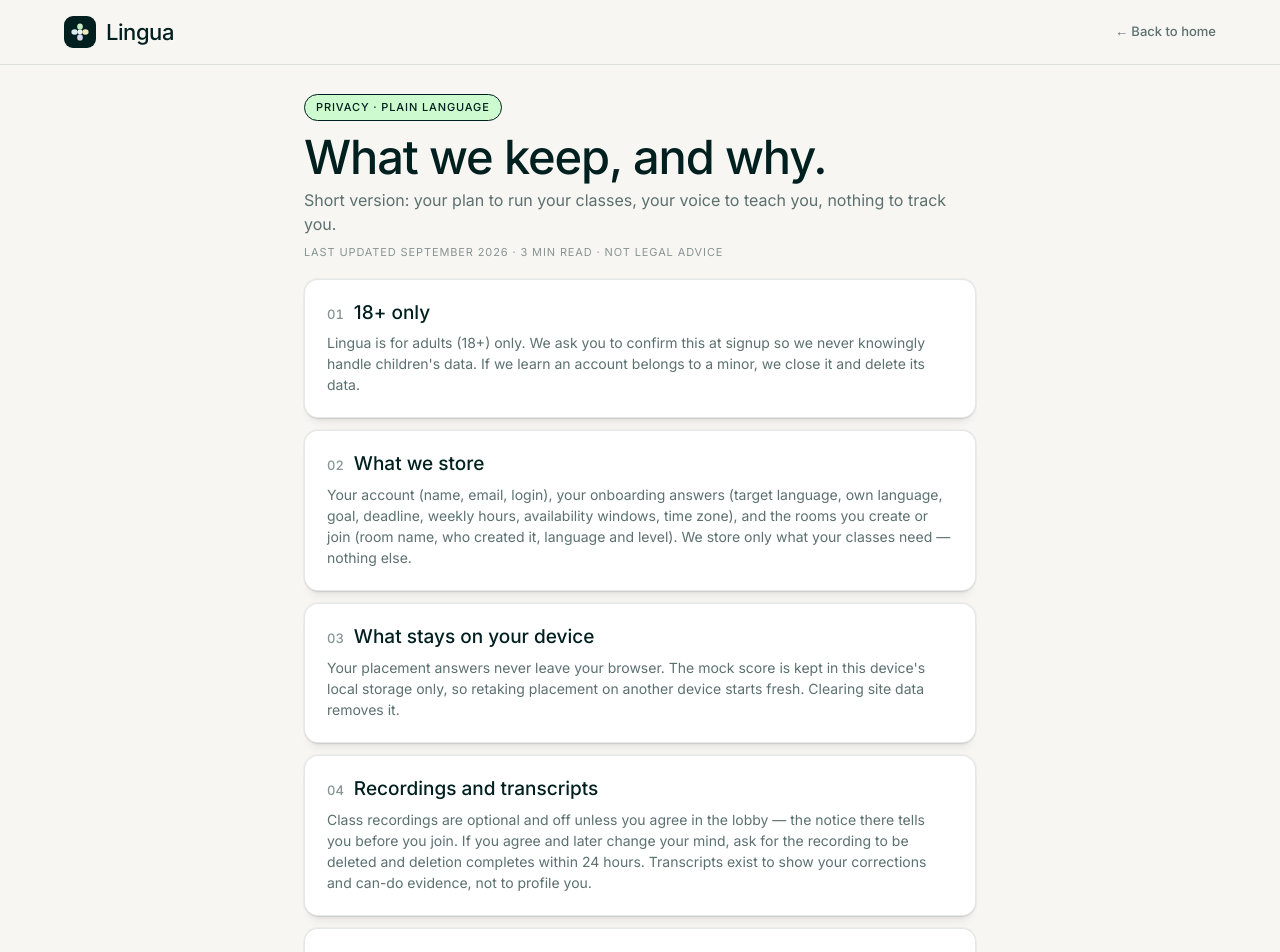
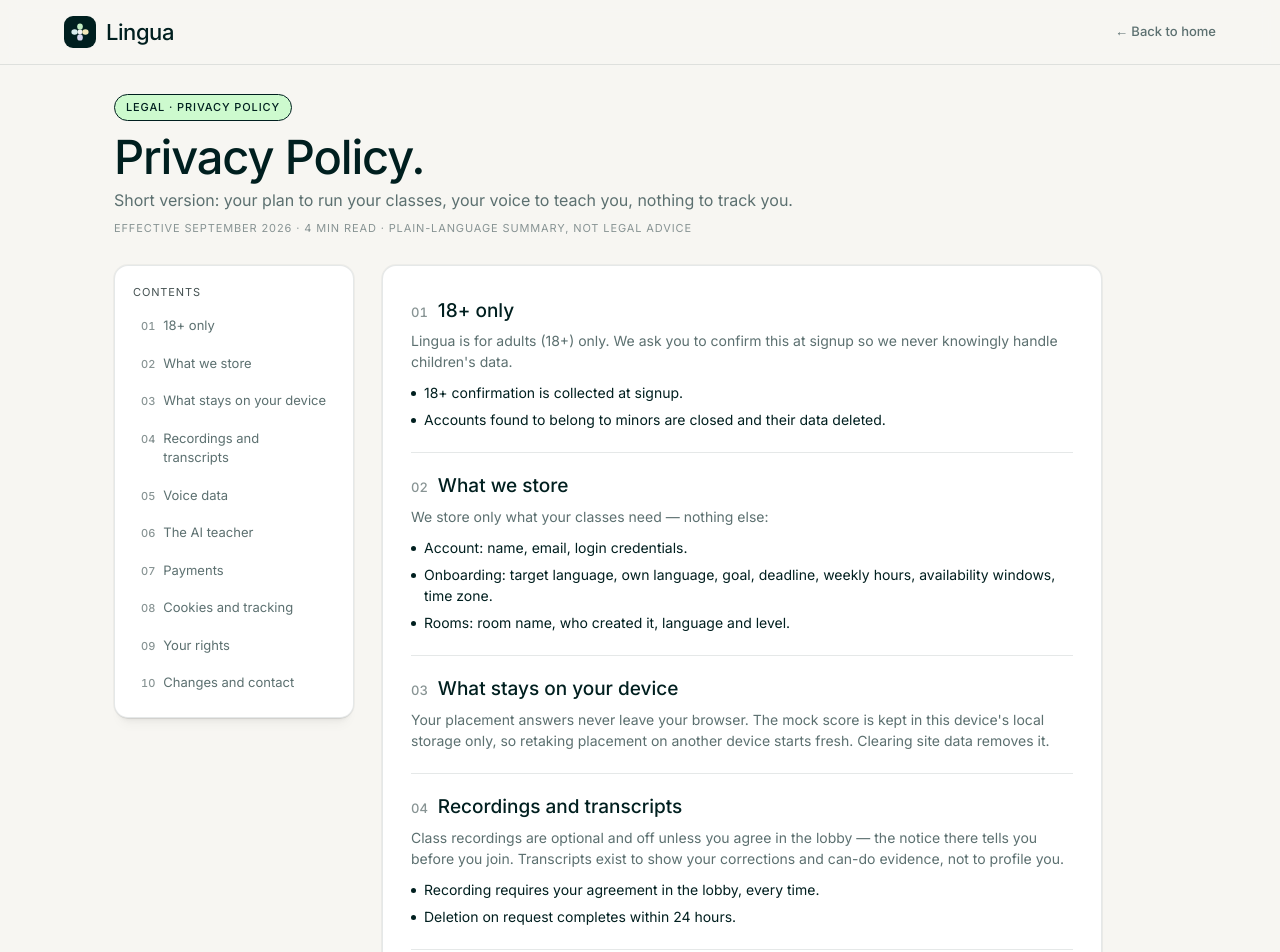
Before and after one commit to user-synax/Lingua, a Next.js app in the folder frontend/: page /privacy in a window 1280 px wide. Shown: the top 952 px of the page. Built offline with nearby package versions, Linux system fonts and the light colour scheme; no server answers.

Commit message:
feat(frontend): restructure privacy as anchored document with contents

```diff
--- a/frontend/app/privacy/page.js
+++ b/frontend/app/privacy/page.js
@@ -7,42 +7,64 @@ import { LinguaLogo } from "@/components/ui/Logo";
 // PRD §16; not legal advice. Claims match what the app actually does.
 const SECTIONS = [
   {
+    id: "eligibility",
     title: "18+ only",
-    body: "Lingua is for adults (18+) only. We ask you to confirm this at signup so we never knowingly handle children's data. If we learn an account belongs to a minor, we close it and delete its data.",
+    body: "Lingua is for adults (18+) only. We ask you to confirm this at signup so we never knowingly handle children's data.",
+    points: ["18+ confirmation is collected at signup.", "Accounts found to belong to minors are closed and their data deleted."],
   },
   {
+    id: "what-we-store",
     title: "What we store",
-    body: "Your account (name, email, login), your onboarding answers (target language, own language, goal, deadline, weekly hours, availability windows, time zone), and the rooms you create or join (room name, who created it, language and level). We store only what your classes need — nothing else.",
+    body: "We store only what your classes need — nothing else:",
+    points: [
+      "Account: name, email, login credentials.",
+      "Onboarding: target language, own language, goal, deadline, weekly hours, availability windows, time zone.",
+      "Rooms: room name, who created it, language and level.",
+    ],
   },
   {
+    id: "on-device-data",
     title: "What stays on your device",
     body: "Your placement answers never leave your browser. The mock score is kept in this device's local storage only, so retaking placement on another device starts fresh. Clearing site data removes it.",
   },
   {
+    id: "recordings",
     title: "Recordings and transcripts",
-    body: "Class recordings are optional and off unless you agree in the lobby — the notice there tells you before you join. If you agree and later change your mind, ask for the recording to be deleted and deletion completes within 24 hours. Transcripts exist to show your corrections and can-do evidence, not to profile you.",
+    body: "Class recordings are optional and off unless you agree in the lobby — the notice there tells you before you join. Transcripts exist to show your corrections and can-do evidence, not to profile you.",
+    points: ["Recording requires your agreement in the lobby, every time.", "Deletion on request completes within 24 hours."],
   },
   {
+    id: "voice-data",
     title: "Voice data",
-    body: "We never build voiceprints and never try to read emotions from your camera or voice — our pacing adapts only to response time and error rate. Voice is used to run the class, transcribe what was said verbatim, and score pronunciation.",
+    body: "Voice is used to run the class, transcribe what was said verbatim, and score pronunciation. Our pacing adapts only to response time and error rate.",
+    points: ["We never build voiceprints.", "We never infer emotions from camera or voice."],
   },
   {
+    id: "ai-teacher",
     title: "The AI teacher",
-    body: "The tutor always identifies as an AI tutor and never claims to be human when asked. If it is unsure about a rule, it says so and points to the reference instead of guessing — and you can flag anything it says, which sends the statement to a human review queue.",
+    body: "The tutor always identifies as an AI tutor and never claims to be human when asked. If it is unsure about a rule, it says so and points to the reference instead of guessing.",
+    points: ["Anything the tutor says can be flagged for human review.", "Reviewed mistakes fix the lesson material, not just the single answer."],
   },
   {
+    id: "payments",
     title: "Payments",
     body: "Payments are handled by Stripe plus local methods such as UPI — your card or bank details go to them, never to our servers. We keep only the fact of your subscription (plan and status) so we can unlock your classes.",
   },
   {
+    id: "cookies",
     title: "Cookies and tracking",
     body: "We run no advertising trackers and sell no data. The essentials: a session cookie that keeps you logged in, and local storage for your unfinished placement attempt. Nothing follows you around the web.",
   },
   {
+    id: "your-rights",
     title: "Your rights",
-    body: "You can edit your name and plan from your account page, and delete your account there at any time — deletion removes your account and stored answers. For anything else (a copy of your data, a correction, or a regional request under the GDPR, India's DPDP Act, or the CCPA), contact us and we will respond.",
+    body: "You can edit your name and plan from your account page, and delete your account there at any time — deletion removes your account and stored answers.",
+    points: [
+      "Copies of your data, corrections, and regional requests (GDPR, India's DPDP Act, CCPA): contact us and we will respond.",
+    ],
   },
   {
+    id: "changes",
     title: "Changes and contact",
     body: "If this policy changes in a way that matters, we will note the new date at the top of this page before the change takes effect. Questions about any of the above: contact us and a human replies. This page is a plain-language summary, not legal advice.",
   },
@@ -63,26 +85,46 @@ export default function PrivacyPage() {
         </div>
       </header>
 
-      <main className="mx-auto w-full max-w-[720px] px-[20px] md:px-[24px] py-[20px] md:py-[28px] flex flex-col gap-[18px]">
-        <div>
-          <PillBadge>Privacy · plain language</PillBadge>
+      <main className="mx-auto w-full max-w-[1100px] px-[20px] md:px-[24px] py-[20px] md:py-[28px] flex flex-col gap-[20px] md:gap-[28px]">
+        <div className="max-w-[720px]">
+          <PillBadge>Legal · Privacy Policy</PillBadge>
           <h1 className="mt-[12px] text-[36px] md:text-[47px] font-medium leading-[1] tracking-[-0.02em] md:tracking-[-1.13px] text-[var(--color-forest-ink)]">
-            What we keep, and why.
+            Privacy Policy.
           </h1>
           <p className="mt-[8px] text-[14px] md:text-[16px] leading-[1.5] text-[var(--color-lichen-gray)]">
             Short version: your plan to run your classes, your voice to teach you, nothing to track you.
           </p>
           <p className="mt-[8px] text-[11px] tracking-[0.08em] uppercase text-[var(--color-mist)]">
-            Last updated September 2026 · 3 min read · not legal advice
+            Effective September 2026 · 4 min read · plain-language summary, not legal advice
           </p>
         </div>
 
-        <div className="flex flex-col gap-[12px]">
+        <div className="flex flex-col lg:flex-row gap-[20px] md:gap-[28px] items-start">
+          <nav
+            aria-label="Contents"
+            className="w-full lg:w-[240px] lg:shrink-0 lg:sticky lg:top-[88px] rounded-[14px] bg-white p-[18px] border border-[var(--color-forest-ink)]/10 shadow-[var(--shadow-md)]"
+          >
+            <p className="text-[11px] tracking-[0.08em] uppercase text-[var(--color-slate)]">Contents</p>
+            <ol className="mt-[10px] flex lg:flex-col gap-[6px] overflow-x-auto pb-[2px] lg:pb-0">
               {SECTIONS.map((s, i) => (
-            <div
-              key={s.title}
-              className="rounded-[14px] bg-white p-[18px] md:p-[22px] border border-[var(--color-forest-ink)]/10 shadow-[var(--shadow-md)]"
+                <li key={s.id} className="shrink-0">
+                  <a
+                    href={`#${s.id}`}
+                    className="flex items-baseline gap-[8px] rounded-[8px] px-[8px] py-[6px] text-[13px] text-[var(--color-lichen-gray)] hover:bg-[var(--color-parchment)] hover:text-[var(--color-forest-ink)] transition-colors"
                   >
+                    <span className="text-[11px] font-medium tabular-nums text-[var(--color-mist)]">
+                      {String(i + 1).padStart(2, "0")}
+                    </span>
+                    <span className="whitespace-nowrap lg:whitespace-normal">{s.title}</span>
+                  </a>
+                </li>
+              ))}
+            </ol>
+          </nav>
+
+          <article className="flex-1 w-full max-w-[720px] rounded-[14px] bg-white border border-[var(--color-forest-ink)]/10 shadow-[var(--shadow-md)] px-[18px] md:px-[28px] py-[8px] md:py-[12px]">
+            {SECTIONS.map((s, i) => (
+              <section key={s.id} id={s.id} className="scroll-mt-[88px] py-[18px] md:py-[22px] border-b border-[var(--color-forest-ink)]/10 last:border-b-0">
                 <div className="flex items-baseline gap-[10px]">
                   <span className="text-[13px] font-medium tabular-nums text-[var(--color-mist)]">
                     {String(i + 1).padStart(2, "0")}
@@ -90,8 +132,19 @@ export default function PrivacyPage() {
                   <h2 className="text-[19px] font-medium leading-[1.2] text-[var(--color-forest-ink)]">{s.title}</h2>
                 </div>
                 <p className="mt-[8px] text-[14px] leading-[1.5] text-[var(--color-lichen-gray)]">{s.body}</p>
-            </div>
+                {s.points && (
+                  <ul className="mt-[10px] flex flex-col gap-[6px]">
+                    {s.points.map((p) => (
+                      <li key={p} className="flex gap-[8px] text-[14px] leading-[1.5] text-[var(--color-forest-ink)]">
+                        <span aria-hidden className="mt-[9px] h-[5px] w-[5px] shrink-0 rounded-full bg-[var(--color-forest-ink)]" />
+                        {p}
+                      </li>
                     ))}
+                  </ul>
+                )}
+              </section>
+            ))}
+          </article>
         </div>
       </main>
 
```
Lines whose indentation alone changed are shown as unchanged.
